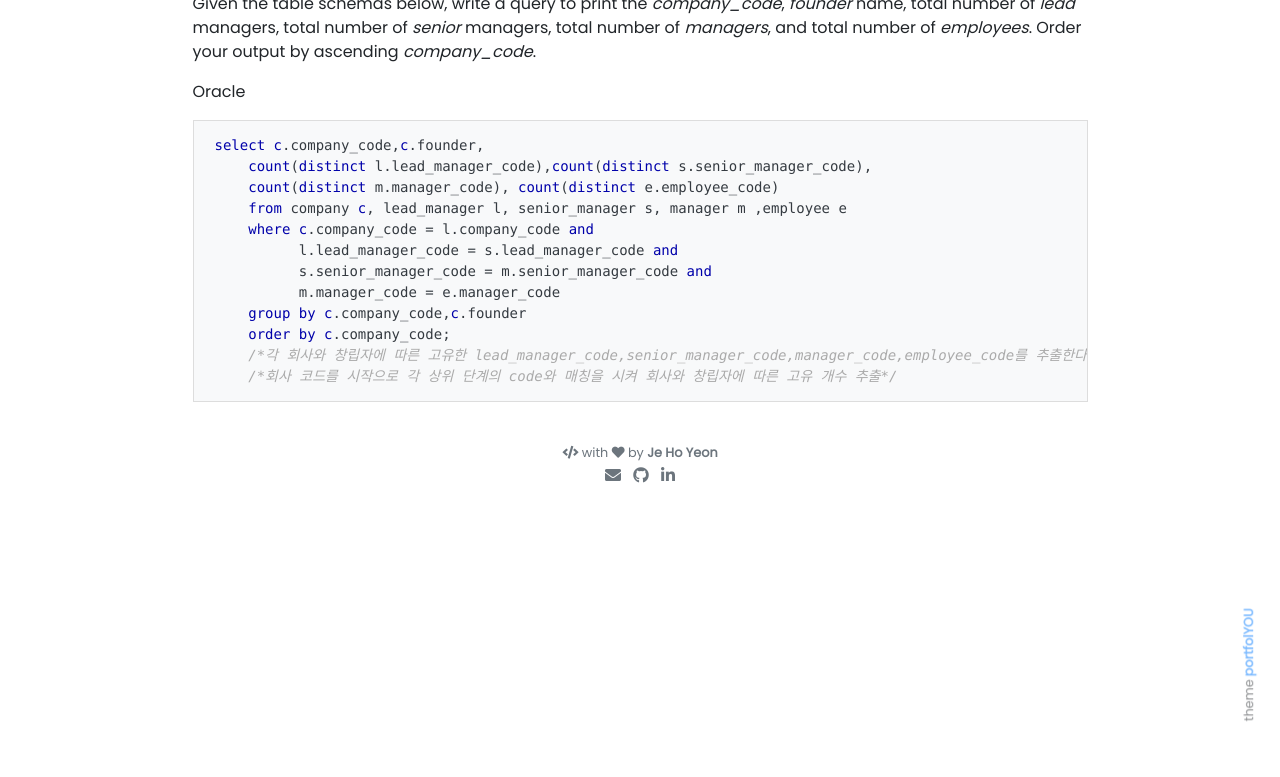
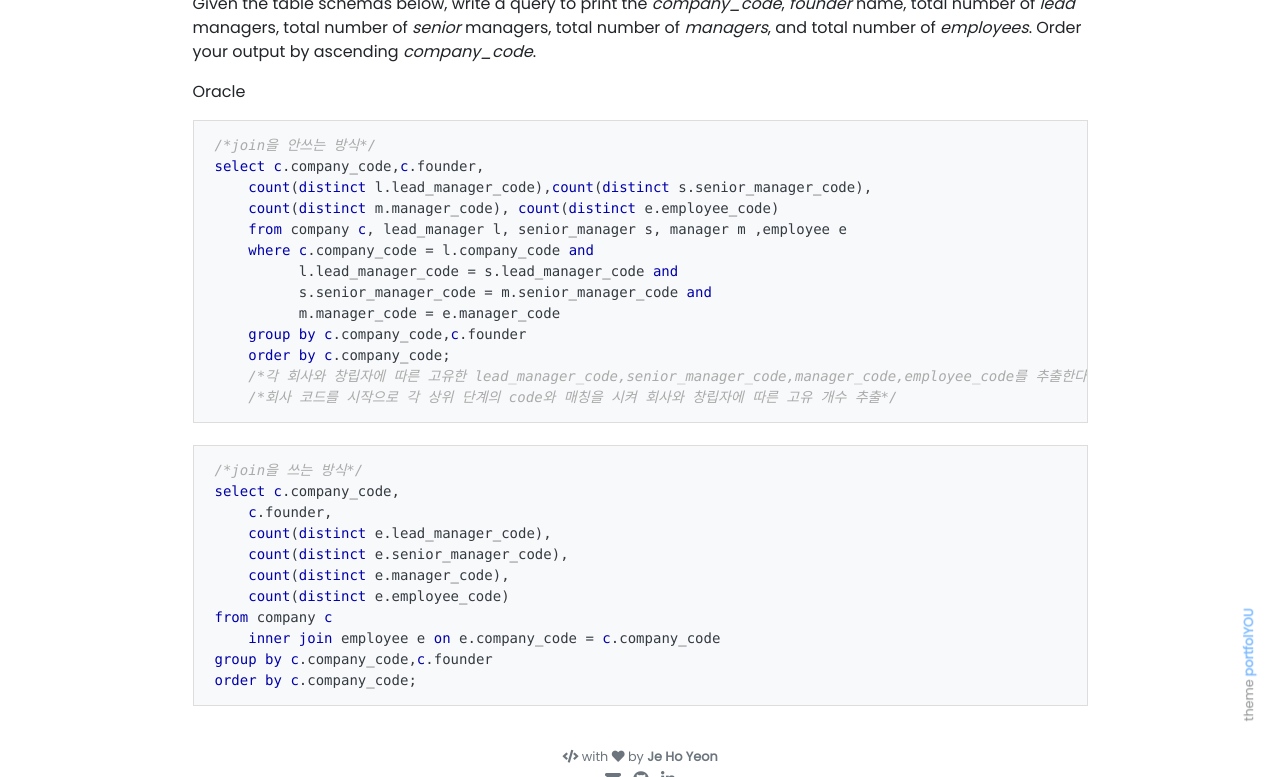
Before and after one commit to jyeon94/jyeon94.github.io, a Jekyll site: the page built from _posts/2021-10-02-SQL-20211002.md, in a window 1280 px wide and 900 px high, scrolled down 568 px, cut to the strip 123-900 px from the top of the window. Built offline with Jekyll 4.4.1, drawn with Linux system fonts in a browser that asks for light colours; nearby versions of some CDN libraries; our own code applies the rules of GitHub Pages for plain Markdown files.

Commit message:
Update 2021-10-02-SQL-20211002.md

````diff
--- a/_posts/2021-10-02-SQL-20211002.md
+++ b/_posts/2021-10-02-SQL-20211002.md
@@ -14,6 +14,7 @@ Given the table schemas below, write a query to print the *company_code*, *found
 Oracle
 
 ```sql
+/*join을 안쓰는 방식*/
 select c.company_code,c.founder,
     count(distinct l.lead_manager_code),count(distinct s.senior_manager_code),
     count(distinct m.manager_code), count(distinct e.employee_code)
@@ -27,3 +28,17 @@ select c.company_code,c.founder,
     /*각 회사와 창립자에 따른 고유한 lead_manager_code,senior_manager_code,manager_code,employee_code를 추출한다*/
     /*회사 코드를 시작으로 각 상위 단계의 code와 매칭을 시켜 회사와 창립자에 따른 고유 개수 추출*/
 ```
+
+```sql
+/*join을 쓰는 방식*/
+select c.company_code,
+    c.founder,
+    count(distinct e.lead_manager_code),
+    count(distinct e.senior_manager_code),
+    count(distinct e.manager_code),
+    count(distinct e.employee_code)
+from company c
+    inner join employee e on e.company_code = c.company_code
+group by c.company_code,c.founder
+order by c.company_code;
+```
````
